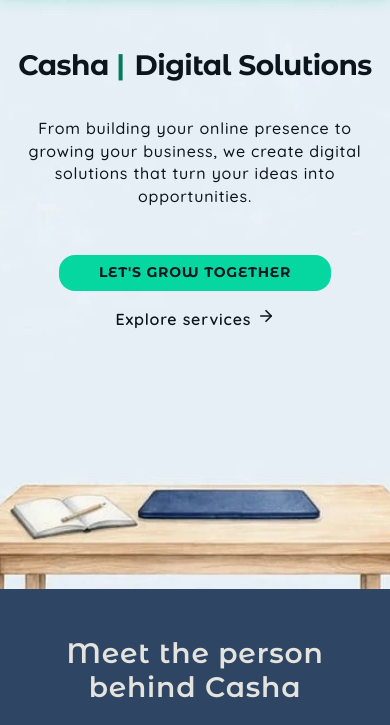
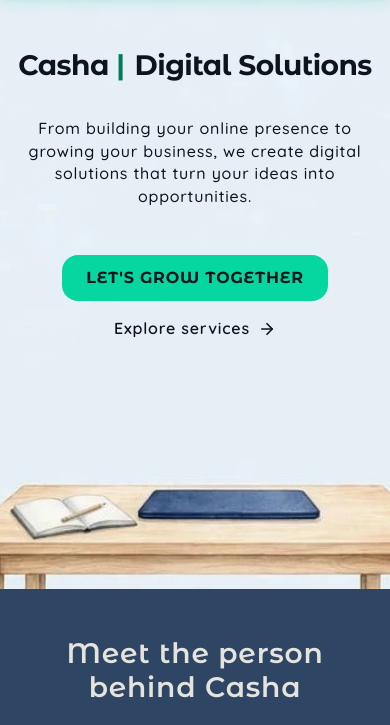
Before and after one commit to alexcasha/casha2026, a plain HTML site: page index.html in a window 390 px wide. Shown: the part 72-797 px from the top of the page. Drawn offline with Linux system fonts and the light colour scheme.

Commit message:
style(ui): refine CTA button padding and fluid sizing for better mobile UX

```diff
--- a/css/components.css
+++ b/css/components.css
@@ -1,15 +1,19 @@
 /* CTA */
 .casha_cta {
-    display: flex;
+    display: inline-flex;
     justify-content: center;
     align-items: center;
     font-family: var( --header-font);
-    font-size: 1.125rem;
+    font-size:  var(--p-font-size);
+    line-height: var(--h2-line-heigh);
     font-weight: 700;
     text-transform: uppercase;
     border-radius: 1rem;
-    padding: 1rem 2.5rem;
+    padding: clamp(0.75rem, 0.65rem + 0.4vw, 1rem) clamp(1.5rem, 1.2rem + 1vw, 2.5rem);
     border: none;
+    cursor: pointer;
+    transition: background-color 0.2s ease, transform 0.2s ease;
+    box-sizing: border-box;
 }
 
 .primarycta {
@@ -21,18 +25,6 @@
     background-color: var(--secondary-color);
 }
 
-/* -------- RESPONSIVE CTA -------- */
-@media  (max-width: 670px) {
-   .casha_cta  {
-        padding: 0.5rem 2.5rem;
-   }
-}
-
-@media  (max-width: 460px) {
-   .casha_cta  {
-        font-size: 0.875rem;
-   }
-}
 
 /* NAVBAR */
 .casha_header {
--- a/css/index.css
+++ b/css/index.css
@@ -42,6 +42,10 @@
 
 
 .casha_cta_link {
+    display: inline-flex;
+    flex-direction: row;
+    justify-content: center;
+    align-items: center;
     gap: 0.5rem;
 }
 
```
